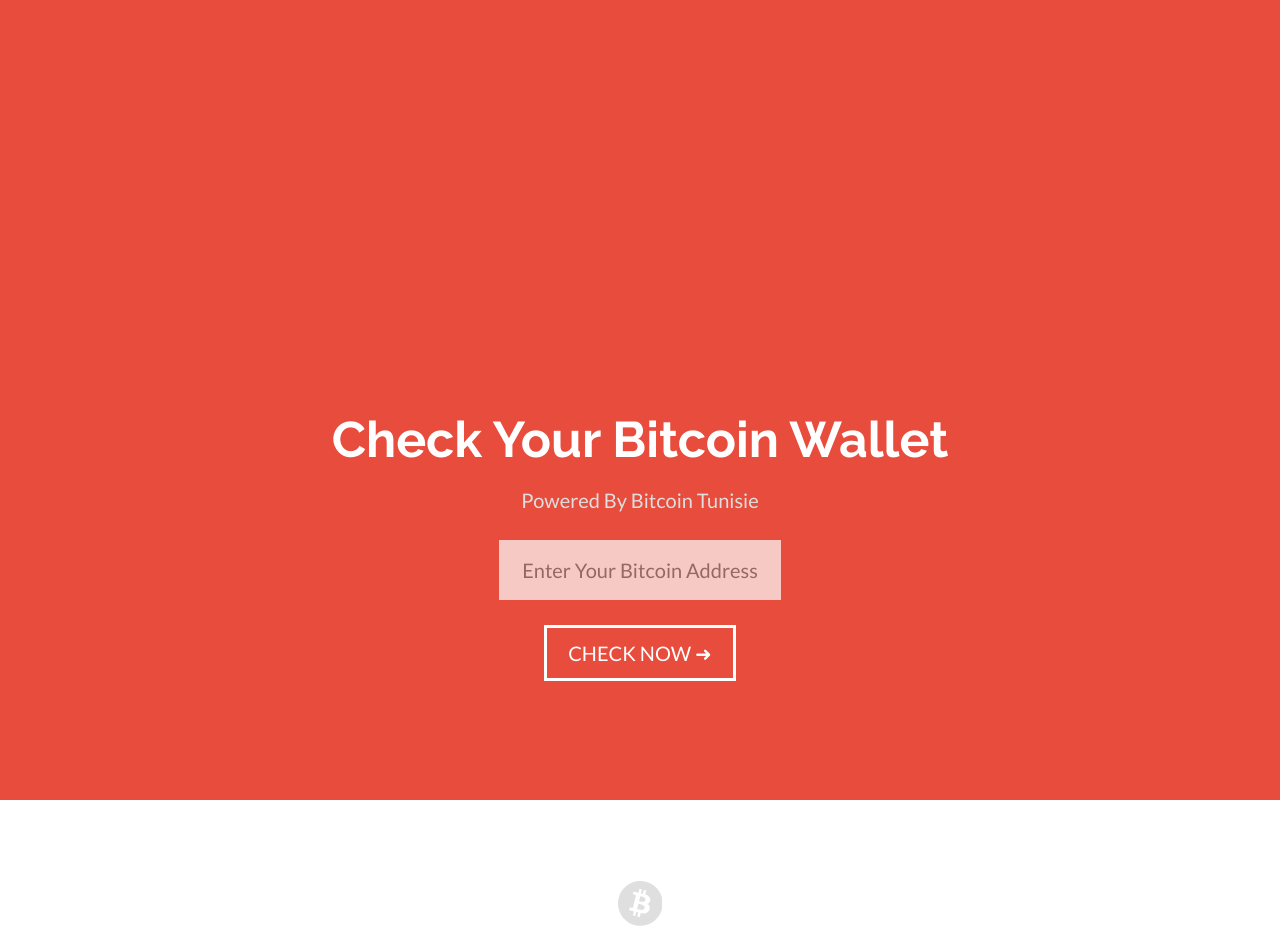
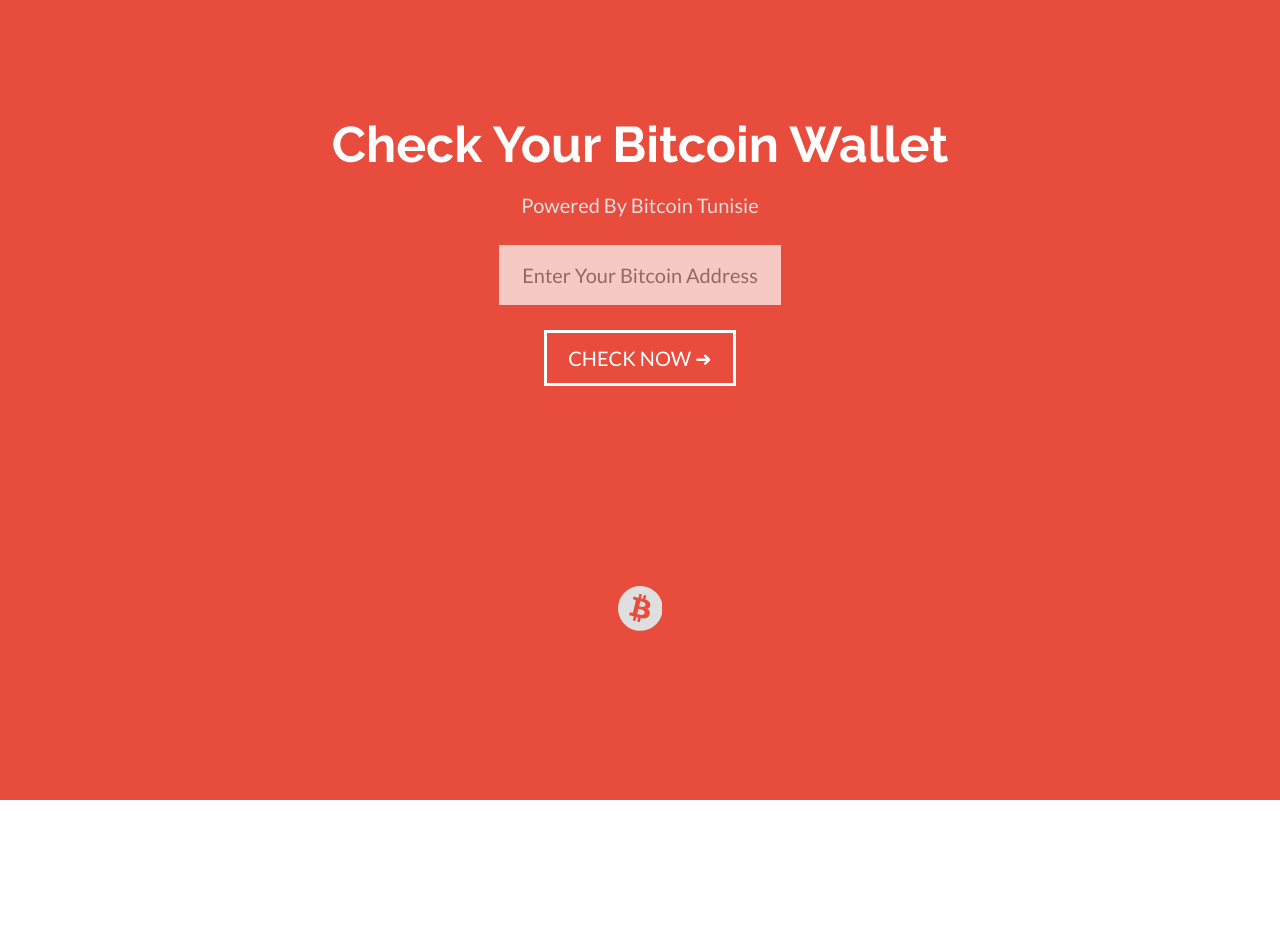
Before and after one commit to BesrourMS/Bitcoin-Wallet-Balance, a plain HTML site: page index.html in a window 1280 px wide. After the commit the page ends 800 px from the top, so only its background shows below. Drawn offline with nearby package versions, Linux system fonts and the light colour scheme.

Commit message:
Update style.css

```diff
--- a/css/style.css
+++ b/css/style.css
@@ -18,7 +18,7 @@ h1 {
     text-align: center;
     font-size: 3.125em;
     color: #fff;
-    margin-top: 7.5em;
+    margin-top: 10vh;
 }
 
 
```
